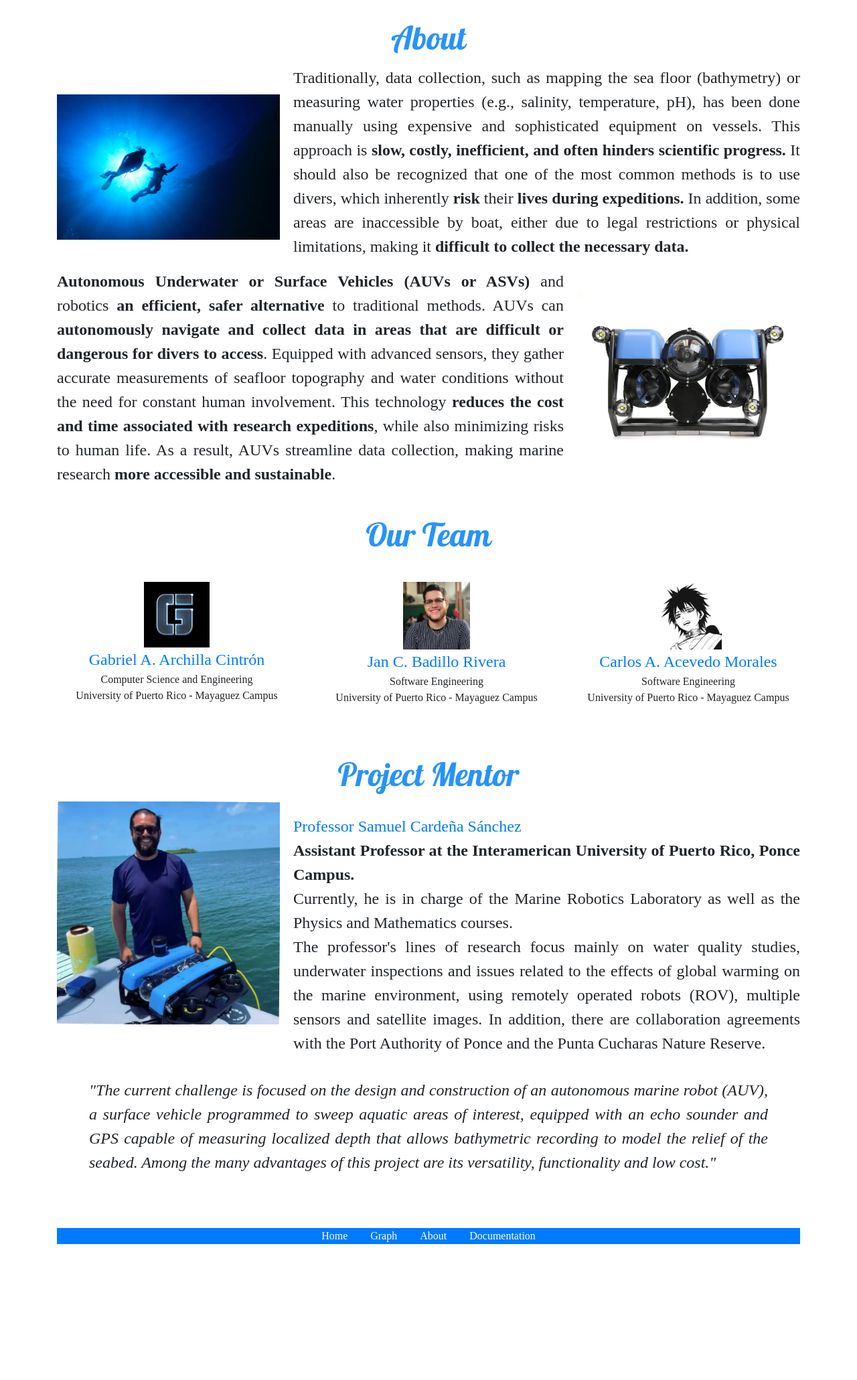
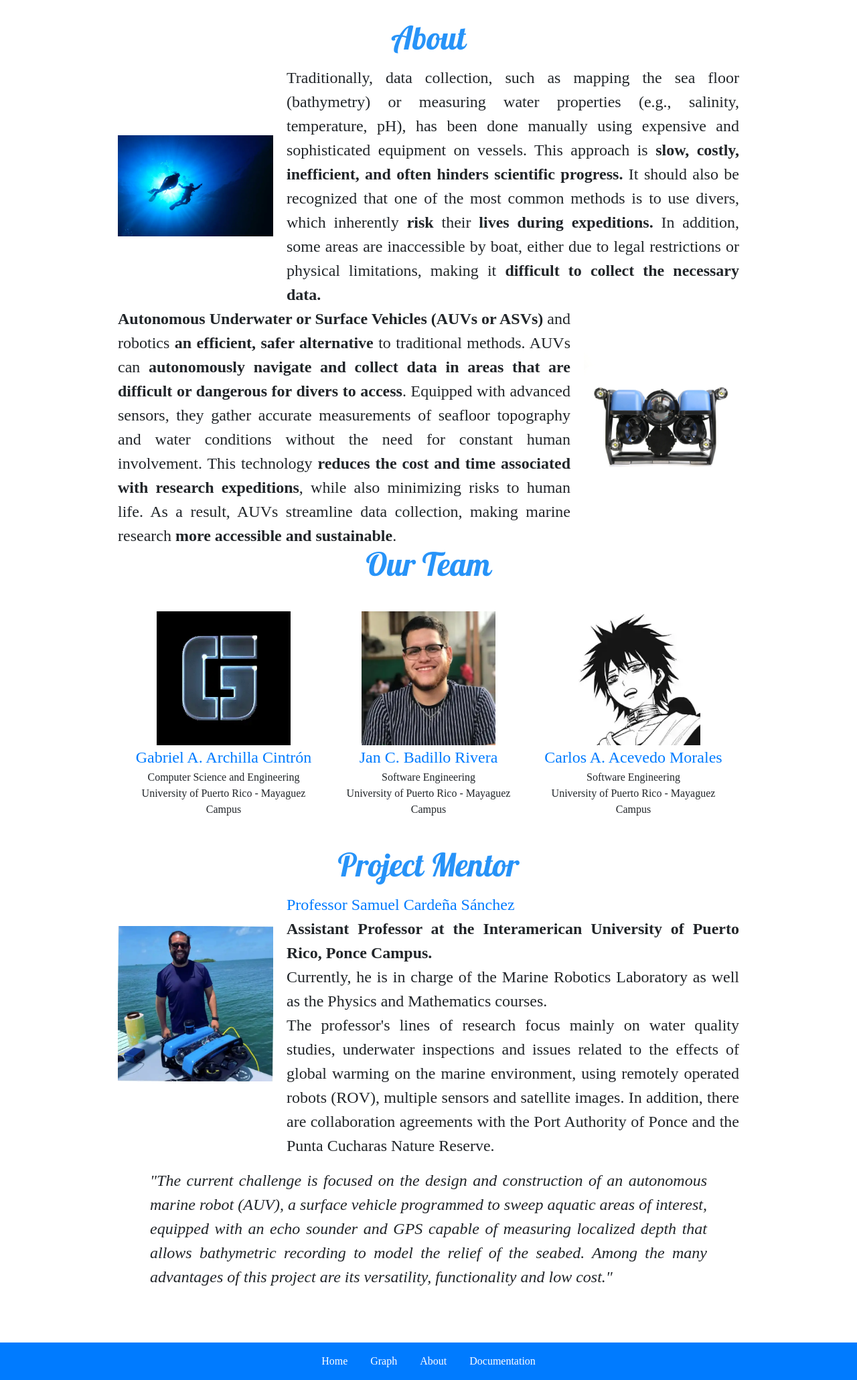
Before and after one commit to janbadillo/marine-data-visualizer, a Flask app: page /about in a window 1280 px wide. Shown: the part 86-2147 px from the top of the page at 67% size. Before the commit the page ends 1944 px from the top, so only its background shows below. Run offline with Flask 3, Linux system fonts and the light colour scheme.

Commit message:
Update img-about class: Adjust width from 30% to 25% for improved layout

```diff
--- a/application/static/main.css
+++ b/application/static/main.css
@@ -80,7 +80,7 @@
 }
 
 .img-about {
-  width: 30%;
+  width: 25%;
   height: auto;
 }
 
--- a/application/templates/about.html
+++ b/application/templates/about.html
@@ -1,13 +1,53 @@
-{% extends "layout.html" %}
-{% block content %}
-<div class="site-header-logo">
+<!DOCTYPE html>
+<html lang="en">
+    <head>
+        <meta charset="utf-8">
+            <!-- <meta http-equiv="X-UA-Compatible" content="IE=edge"> -->
+        <meta name="description" content="">
+        <meta name="viewport" content="width=device-width, initial-scale=1">
+        <link rel="stylesheet" href="https://cdn.jsdelivr.net/npm/bootstrap@4.6.2/dist/css/bootstrap.min.css"
+            integrity="sha384-xOolHFLEh07PJGoPkLv1IbcEPTNtaed2xpHsD9ESMhqIYd0nLMwNLD69Npy4HI+N" crossorigin="anonymous">
+        <link rel="stylesheet" href="{{url_for('static', filename = 'main.css')}}" type="text/css">
+        {% if title %}
+            <title> SeaView {{title}}</title>
+        {% else %}
+            <title> No title given in route! </title>
+        {% endif %}
+    </head>
+
+    <body>
+        <nav class="navbar navbar-expand-lg navbar-dark bg-primary">
+            <div class="container-fluid">
+              <a class="navbar-brand" href="/">Sea View</a>
+              <button class="navbar-toggler" type="button" data-bs-toggle="collapse" data-bs-target="#navbarText" aria-controls="navbarText" aria-expanded="false" aria-label="Toggle navigation">
+                <span class="navbar-toggler-icon"></span>
+              </button>
+              <div class="collapse navbar-collapse" id="navbarText">
+                <ul class="navbar-nav ml-auto mb-2 mb-lg-0">
+                  <li class="nav-item">
+                    <a class="nav-link text-white" href="/">Home</a>
+                  </li>
+                  <li class="nav-item">
+                    <a class="nav-link text-white" href="/graph">Graph</a>
+                  </li>
+                  <li class="nav-item">
+                    <a class="nav-link text-white" href="/about">About</a>
+                  </li>
+                  <li class="nav-item"></li>
+                    <a class="nav-link text-white" href="/documentation">Documentation</a>
+                  </li>
+                </ul>
+              </div>
+            </div>
+        </nav>
+        <div class="site-header-logo" style="padding-left: 11rem; padding-right: 11rem;">
 
             <h1 class="text-center">About</h1>
 
             <div>
                 <div class="content-about">
                     <img src="{{ url_for('static', filename='images/divers.webp') }}" alt="Divers" class="img-about" title="Divers">
-            <p class="about"> Traditionally, data collection, such as mapping the sea floor (bathymetry) or measuring water properties
+                    <p class="about" style="margin-bottom: 0;"> Traditionally, data collection, such as mapping the sea floor (bathymetry) or measuring water properties
                         (e.g., salinity, temperature, pH), has been done manually using expensive and sophisticated equipment on vessels.
                         This approach is <b class="about">slow, costly, inefficient, and often hinders scientific progress.</b>
                         It should also be recognized that one of the most common methods is to use divers, which inherently <b class="about">risk</b>
@@ -17,7 +57,7 @@
                 </div>
 
                 <div class="content-about">
-            <p class="about"> <b class="about">Autonomous Underwater or Surface Vehicles (AUVs or ASVs)</b> and robotics
+                    <p class="about" style="margin-bottom: 0;"> <b class="about">Autonomous Underwater or Surface Vehicles (AUVs or ASVs)</b> and robotics
                         <b class="about">an efficient, safer alternative</b>  to traditional methods.
                         AUVs can <b class="about">autonomously navigate and collect data in areas that are difficult or dangerous for divers to access</b>.
                         Equipped with advanced sensors, they gather accurate measurements of seafloor topography and water conditions without the need
@@ -30,11 +70,11 @@
 
             </div>
 
-    <h1 class="text-center">Our Team</h1>
+            <h1 class="text-center" style="margin-top: 0;">Our Team</h1>
 
             <div class="grid-container">
                 <div class="item1">
-            <img src="{{ url_for('static', filename='images/gabriel_archilla.webp') }}" alt="Gabriel Archilla" title="Gabriel Archilla" width="29%">
+                    <img src="{{ url_for('static', filename='images/gabriel_archilla.webp') }}" alt="Gabriel Archilla" title="Gabriel Archilla"  width="200" height="200" loading="lazy">
                     <br><a class="about" href="https://github.com/gaac-rum">Gabriel A. Archilla Cintrón</a>
                     <p class="about2">
                         Computer Science and Engineering<br>
@@ -42,7 +82,7 @@
                     </p>
                 </div>
                 <div class="item2">
-            <img src="{{ url_for('static', filename='images/jan_badillo.webp') }}" alt="Jean Badillo" title="Jean Badillo" width="24%">
+                    <img src="{{ url_for('static', filename='images/jan_badillo.webp') }}" alt="Jean Badillo" title="Jean Badillo"  width="200" height="200" loading="lazy">
                     <br><a class="about" href="https://github.com/janbadillo">Jan C. Badillo Rivera</a>
                     <p class="about2">
                         Software Engineering<br>
@@ -50,7 +90,7 @@
                     </p>
                 </div>
                 <div class="item3">
-            <img src="{{ url_for('static', filename='images/carlos_acevedo.webp') }}" alt="Carlos Acevedo" title="Carlos Acevedo" width="32%">
+                    <img src="{{ url_for('static', filename='images/carlos_acevedo.webp') }}" alt="Carlos Acevedo" title="Carlos Acevedo"  width="200" height="200" loading="lazy">
                     <br><a class="about" href="https://github.com/AcevedoC17">Carlos A. Acevedo Morales</a>
                     <p class="about2">
                         Software Engineering<br>
@@ -59,7 +99,7 @@
                 </div>
             </div>
 
-    <h1 class="text-center">Project Mentor</h1>
+            <h1 class="text-center" style="margin-top: 0;">Project Mentor</h1>
             <div class="content-about">
                 <img src="{{ url_for('static', filename='images/samuel_cardena.webp') }}" alt="Samuel Cardeña" class="img-about" title="Samuel Cardeña" style="padding-bottom: 5rem;">
                 <p class="about">
@@ -81,11 +121,11 @@
 
         </div>
 
-<div style="text-align: center; background-color: #007bff;">
+        <div style="text-align: center; background-color: #007bff; padding: 1rem;">
             <a href="/" style="margin: 0 15px; color: white;">Home</a>
             <a href="/graph" style="margin: 0 15px; color: white;">Graph</a>
             <a href="/about" style="margin: 0 15px; color: white;">About</a>
             <a href="/documentation" style="margin: 0 15px; color: white;">Documentation</a>
         </div>
-
-{% endblock %}
+    </body>
+</html>
```
Lines whose indentation alone changed are shown as unchanged.
